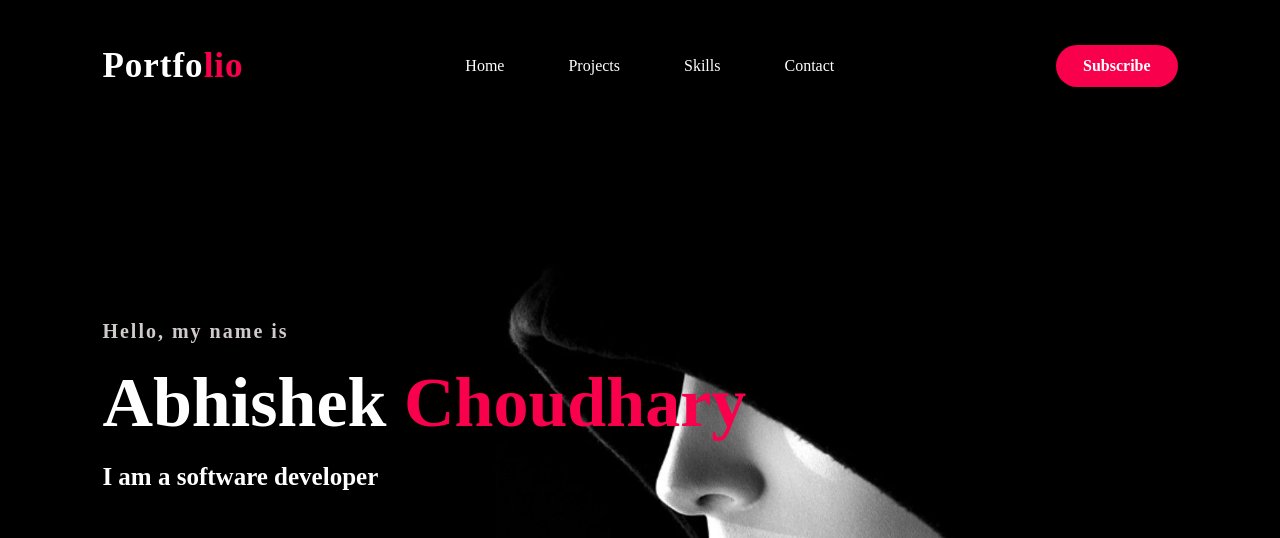
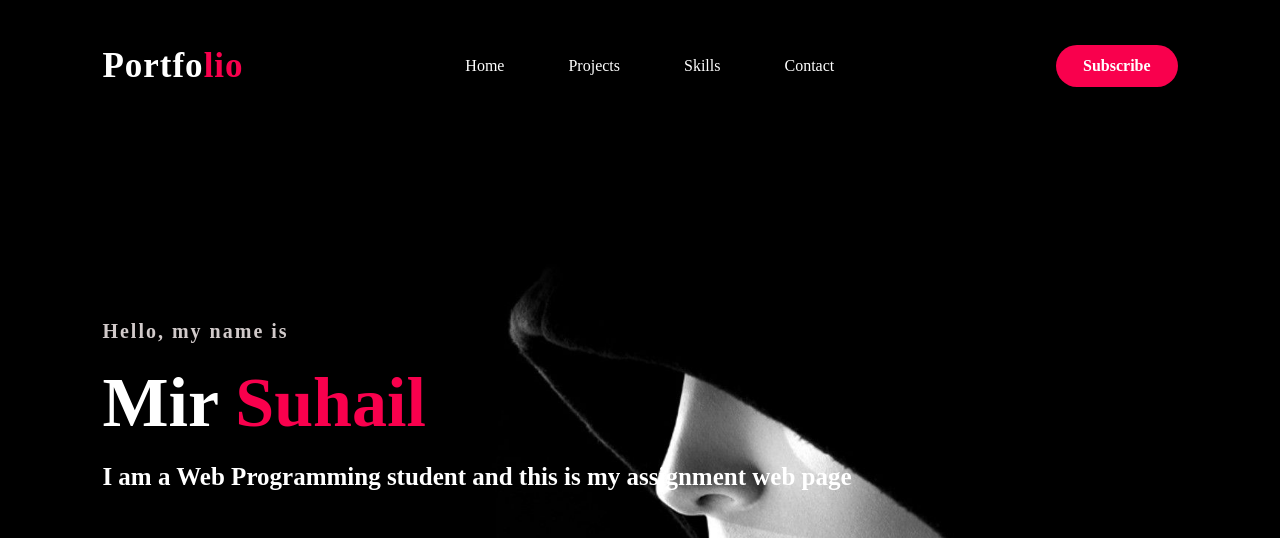
Before and after one commit to MirSuhail029/Assign3-Web-Programming, a plain HTML site: page index.html in a window 1280 px wide. Shown: the top 538 px of the page. Drawn offline with Linux system fonts and the light colour scheme.

Commit message:
Update index.html

```diff
--- a/index.html
+++ b/index.html
@@ -1,7 +1,8 @@
 <!DOCTYPE html>
+
 <html lang="en">
 <head>
-    <meta charset="utf-8">
+	<meta charset="utf-8">
     <title>Portfolio</title>
     <link rel="stylesheet" href="index.css">
 </head>
@@ -20,8 +21,8 @@
         </div>
         <div class="content">
             <h4> Hello, my name is</h4>
-            <h1>Abhishek <span>Choudhary</span></h1>
-            <h3>I am a software developer</h3>
+            <h1>Mir <span>Suhail</span></h1>
+            <h3>I am a Web Programming student and this is my assignment web page</h3>
             <div class="newsletter">
             <form>
                 <input type="email" name="email" id="mail" placeholder="Enter your email">
```
